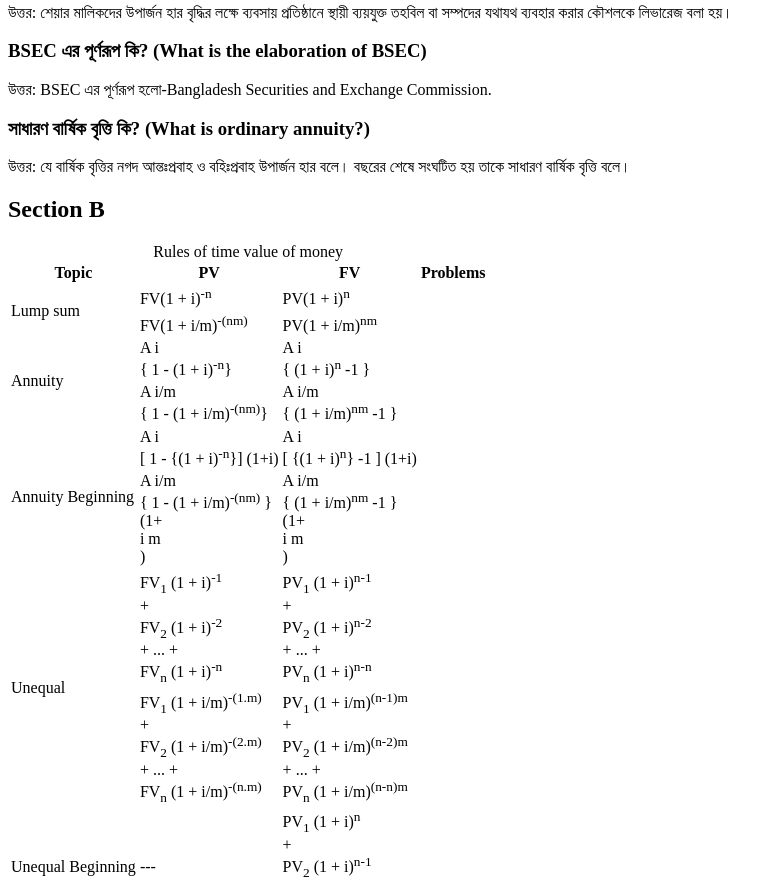
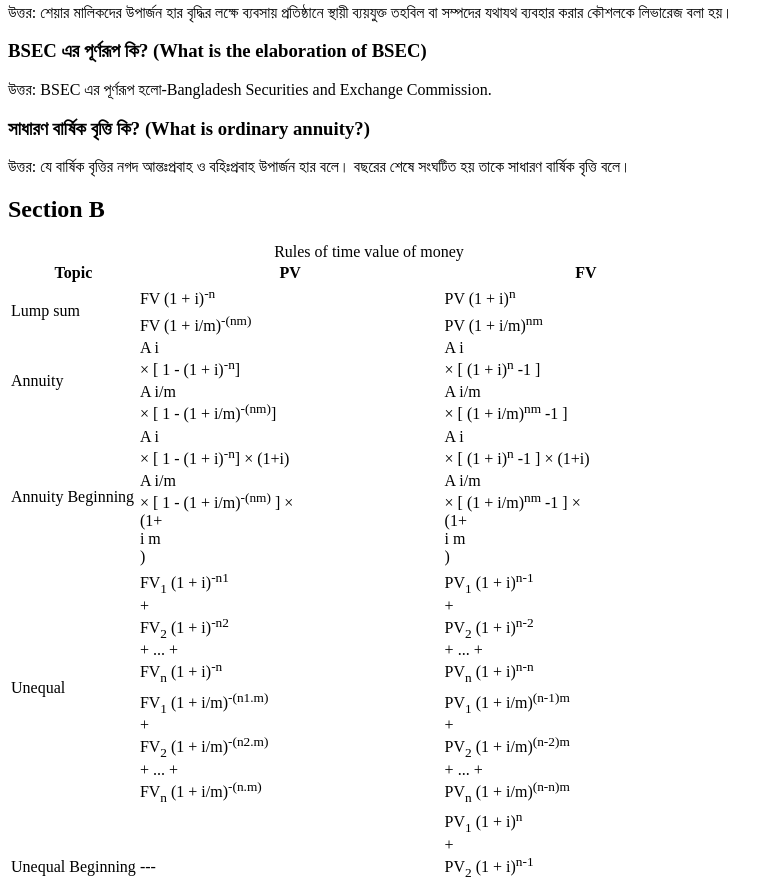
Before and after one commit to itsmacr8/itsmac-notes, a Python web app: template src/templates/first_year/principles_of_finance.html in a window 1280 px wide. Shown: the part 5620-6500 px from the top of the page, without its empty margins (0-784 px from the left). Run offline with Jinja, Linux system fonts and the light colour scheme; the template is opened without the code that fills it, so the values that code supplies are empty.

Commit message:
Modify time value of money rules and remove redundant codes.

```diff
--- a/src/templates/first_year/principles_of_finance.html
+++ b/src/templates/first_year/principles_of_finance.html
@@ -176,92 +176,86 @@
                         <th>Topic</th>
                         <th>PV</th>
                         <th>FV</th>
-                        <th>Problems</th>
                     </tr>
                     <tr>
                         <td rowspan="2">Lump sum</td>
-                        <td>FV(1 + i)<sup>-n</sup></td>
-                        <td>PV(1 + i)<sup>n</sup></td>
-                        <td></td>
+                        <td>FV (1 + i)<sup>-n</sup></td>
+                        <td>PV (1 + i)<sup>n</sup></td>
                     </tr>
                     <tr>
-                        <td>FV(1 + i/m)<sup>-(nm)</sup></td>
-                        <td>PV(1 + i/m)<sup>nm</sup></td>
-                        <td></td>
+                        <td>FV (1 + i/m)<sup>-(nm)</sup></td>
+                        <td>PV (1 + i/m)<sup>nm</sup></td>
                     </tr>
                     <tr>
                         <td rowspan="2">Annuity</td>
                         <td>
-                            <div class="table-data">
+                            <div class="d-flex jc-center ai-center gap">
                                 <div class="flex-column">
                                     <span>A</span>
                                     <span class="bt-1">i</span>
                                 </div>
-                                <div>{ 1 - (1 + i)<sup>-n</sup>}</div>
+                                <div> × [ 1 - (1 + i)<sup>-n</sup>]</div>
                             </div>
                         </td>
                         <td>
-                            <div class="table-data">
+                            <div class="d-flex jc-center ai-center gap">
                                 <div class="flex-column">
                                     <span>A</span>
                                     <span class="bt-1">i</span>
                                 </div>
-                                <div>{ (1 + i)<sup>n</sup> -1 }</div>
+                                <div> × [ (1 + i)<sup>n</sup> -1 ]</div>
                             </div>
                         </td>
-                        <td></td>
                     </tr>
                     <tr>
                         <td>
-                            <div class="table-data">
+                            <div class="d-flex jc-center ai-center gap">
                                 <div class="flex-column">
                                     <span>A</span>
                                     <span class="bt-1">i/m</span>
                                 </div>
-                                <div>{ 1 - (1 + i/m)<sup>-(nm)</sup>}</div>
+                                <div> × [ 1 - (1 + i/m)<sup>-(nm)</sup>]</div>
                             </div>
                         </td>
                         <td>
-                            <div class="table-data">
+                            <div class="d-flex jc-center ai-center gap">
                                 <div class="flex-column">
                                     <span>A</span>
                                     <span class="bt-1">i/m</span>
                                 </div>
-                                <div>{ (1 + i/m)<sup>nm</sup> -1 }</div>
+                                <div> × [ (1 + i/m)<sup>nm</sup> -1 ]</div>
                             </div>
                         </td>
-                        <td></td>
                     </tr>
                     <tr>
                         <td rowspan="2">Annuity Beginning</td>
                         <td>
-                            <div class="table-data">
+                            <div class="d-flex jc-center ai-center gap">
                                 <div class="flex-column">
                                     <span>A</span>
                                     <span class="bt-1">i</span>
                                 </div>
-                                <div>[ 1 - {(1 + i)<sup>-n</sup>}] (1+i)</div>
+                                <div> × [ 1 - (1 + i)<sup>-n</sup>] × (1+i)</div>
                             </div>
                         </td>
                         <td>
-                            <div class="table-data">
+                            <div class="d-flex jc-center ai-center gap">
                                 <div class="flex-column">
                                     <span>A</span>
                                     <span class="bt-1">i</span>
                                 </div>
-                                <div>[ {(1 + i)<sup>n</sup>} -1 ] (1+i)</div>
+                                <div> × [ (1 + i)<sup>n</sup> -1 ] × (1+i)</div>
                             </div>
                         </td>
-                        <td></td>
                     </tr>
                     <tr>
                         <td>
-                            <div class="table-data">
+                            <div class="d-flex jc-center ai-center gap">
                                 <div class="flex-column">
                                     <span>A</span>
                                     <span class="bt-1">i/m</span>
                                 </div>
-                                <div>{ 1 - (1 + i/m)<sup>-(nm)</sup> }</div>
+                                <div> × [ 1 - (1 + i/m)<sup>-(nm)</sup> ] × </div>
                                 <div class="mb-0 d-flex jc-center ai-center gap">
                                     <div>(1+</div>
                                     <div class="flex-column">
@@ -273,12 +267,12 @@
                             </div>
                         </td>
                         <td>
-                            <div class="table-data">
+                            <div class="d-flex jc-center ai-center gap">
                                 <div class="flex-column">
                                     <span>A</span>
                                     <span class="bt-1">i/m</span>
                                 </div>
-                                <div>{ (1 + i/m)<sup>nm</sup> -1 }</div>
+                                <div> × [ (1 + i/m)<sup>nm</sup> -1 ] × </div>
                                 <div class="d-flex jc-center ai-center gap">
                                     <div>(1+</div>
                                     <div class="flex-column">
@@ -289,15 +283,14 @@
                                 </div>
                             </div>
                         </td>
-                        <td></td>
                     </tr>
                     <tr>
                         <td rowspan="2">Unequal</td>
                         <td>
-                            <div class="finance-rule">
-                                <div>FV<sub>1</sub> (1 + i)<sup>-1</sup></div>
+                            <div class="d-flex jc-center ai-center gap">
+                                <div>FV<sub>1</sub> (1 + i)<sup>-n1</sup></div>
                                 <span>+</span>
-                                <div>FV<sub>2</sub> (1 + i)<sup>-2</sup></div>
+                                <div>FV<sub>2</sub> (1 + i)<sup>-n2</sup></div>
                                 <span>+</span>
                                 <span>...</span>
                                 <span>+</span>
@@ -305,7 +298,7 @@
                             </div>
                         </td>
                         <td>
-                            <div class="finance-rule">
+                            <div class="d-flex jc-center ai-center gap">
                                 <div>PV<sub>1</sub> (1 + i)<sup>n-1</sup></div>
                                 <span>+</span>
                                 <div>PV<sub>2</sub> (1 + i)<sup>n-2</sup></div>
@@ -315,14 +308,13 @@
                                 <div>PV<sub>n</sub> (1 + i)<sup>n-n</sup></div>
                             </div>
                         </td>
-                        <td></td>
                     </tr>
                     <tr>
                         <td>
-                            <div class="finance-rule">
-                                <div>FV<sub>1</sub> (1 + i/m)<sup>-(1.m)</sup></div>
+                            <div class="d-flex jc-center ai-center gap">
+                                <div>FV<sub>1</sub> (1 + i/m)<sup>-(n1.m)</sup></div>
                                 <span>+</span>
-                                <div>FV<sub>2</sub> (1 + i/m)<sup>-(2.m)</sup></div>
+                                <div>FV<sub>2</sub> (1 + i/m)<sup>-(n2.m)</sup></div>
                                 <span>+</span>
                                 <span>...</span>
                                 <span>+</span>
@@ -330,7 +322,7 @@
                             </div>
                         </td>
                         <td>
-                            <div class="finance-rule">
+                            <div class="d-flex jc-center ai-center gap">
                                 <div>PV<sub>1</sub> (1 + i/m)<sup>(n-1)m</sup></div>
                                 <span>+</span>
                                 <div>PV<sub>2</sub> (1 + i/m)<sup>(n-2)m</sup></div>
@@ -340,13 +332,12 @@
                                 <div>PV<sub>n</sub> (1 + i/m)<sup>(n-n)m</sup></div>
                             </div>
                         </td>
-                        <td></td>
                     </tr>
                     <tr>
                         <td>Unequal Beginning</td>
                         <td>---</td>
                         <td>
-                            <div class="finance-rule">
+                            <div class="d-flex jc-center ai-center gap">
                                 <div>PV<sub>1</sub> (1 + i)<sup>n</sup></div>
                                 <span>+</span>
                                 <div>PV<sub>2</sub> (1 + i)<sup>n-1</sup></div>
@@ -356,10 +347,19 @@
                                 <div>PV<sub>n</sub> (1 + i)<sup>n-n+1</sup></div>
                             </div>
                         </td>
-                        <td></td>
+                    </tr>
+                    <tr>
+                        <td>Value of m</td>
+                        <td>
+                            <p class="mb-0">বার্ষিক(Annually) = 1, অর্ধবার্ষিক(Semiannually) = 2</p>
+                            <p class="mb-0">ত্রৈমাসিক (Quarterly) = 4, দ্বিমাসিক (Bimonthly) = 6</p>
+                        </td>
+                        <td>
+                            <p class="mb-0">মাসিক (Monthly) = 12, সাপ্তাহিক (Weekly) = 52</p>
+                            <p class="mb-0">দৈনিক (Daily) = 365, অর্ধবার্ষিক(Half yearly) = 2</p>
+                        </td>
                     </tr>
                 </table>
-                <p>Value of m: বার্ষিক(Annually) = 1, অর্ধবার্ষিক(Semiannually) = 2, ত্রৈমাসিক (Quarterly) = 4, দ্বিমাসিক (Bimonthly) = 6, মাসিক (Monthly) = 12, সাপ্তাহিক (Weekly) = 52, দৈনিক (Daily) = 365. Shortcut: Divide by i and multiply with n</p>
             </article>
         </section>
         <section id="section-c" class="section-c">
```
Also changed, not shown: src/sass/pages/_index.scss (+2 -25 lines), src/sass/pages/principles_of_finance.scss (added, +19 -0 lines).
